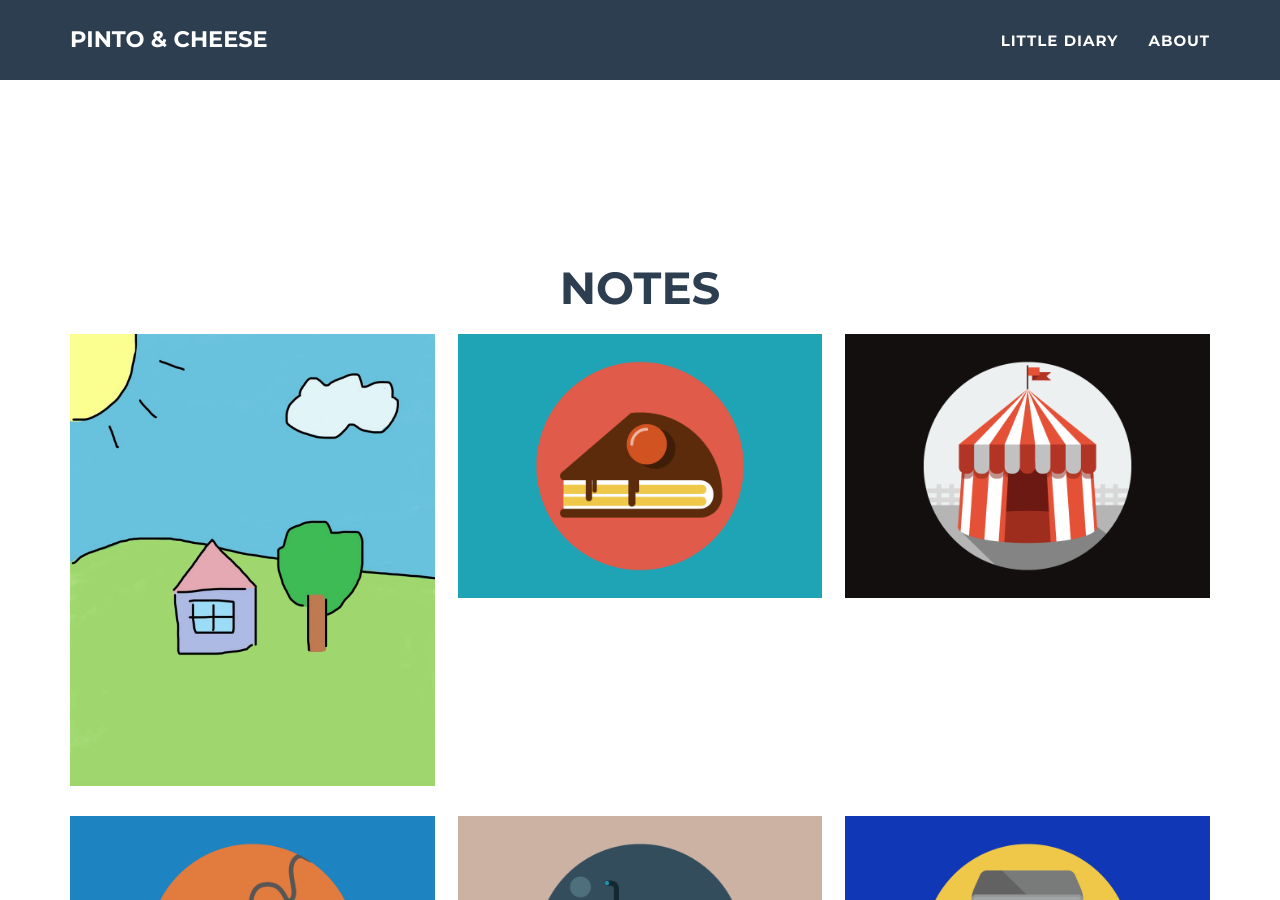
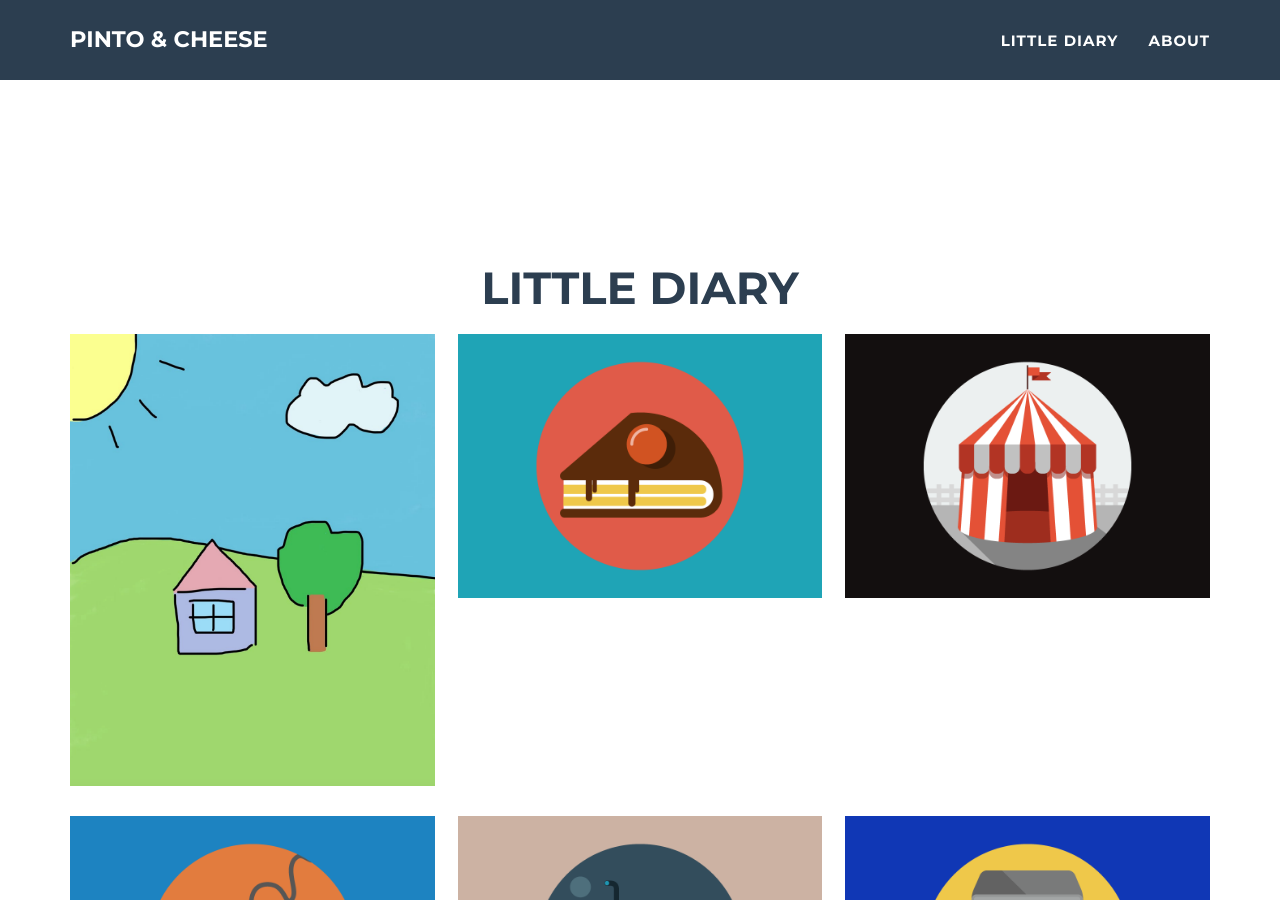
Before and after one commit to pintocheese/pintocheese.github.io, a Jekyll site: the page built from _posts/2014-07-18-project-1.markdown, in a window 1280 px wide and 900 px high, scrolled down 1721 px. Built offline with Jekyll 4.4.1, drawn with Linux system fonts in a browser that asks for light colours.

Commit message:
Update portfolio_grid.html

```diff
--- a/_includes/portfolio_grid.html
+++ b/_includes/portfolio_grid.html
@@ -3,7 +3,7 @@
   <div class="container portfolio-flex-grid">
     <div class="row">
       <div class="col-lg-12 text-center">
-        <h2>notes</h2>
+        <h2>Little Diary</h2>
         <br>
       </div>
     </div>
```
